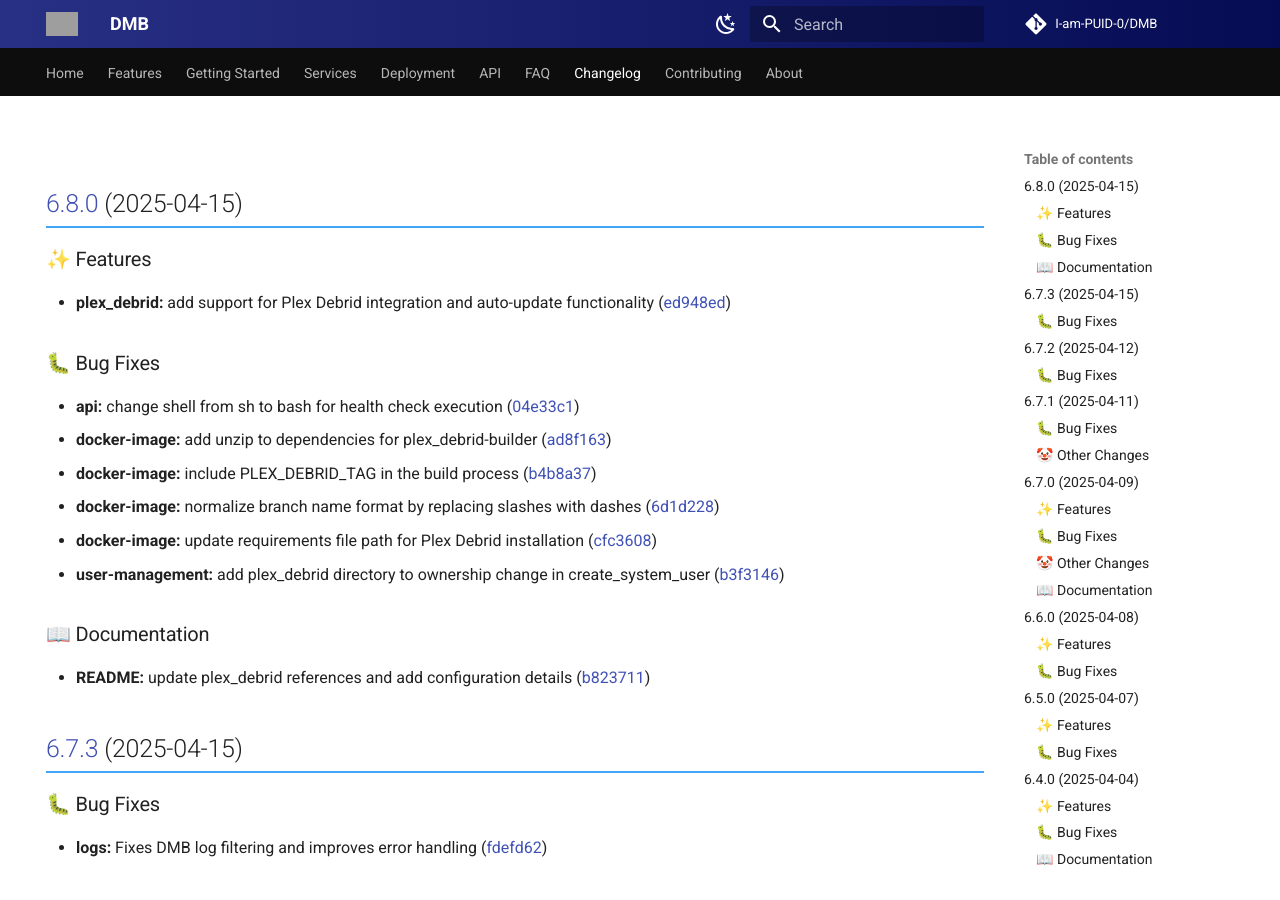
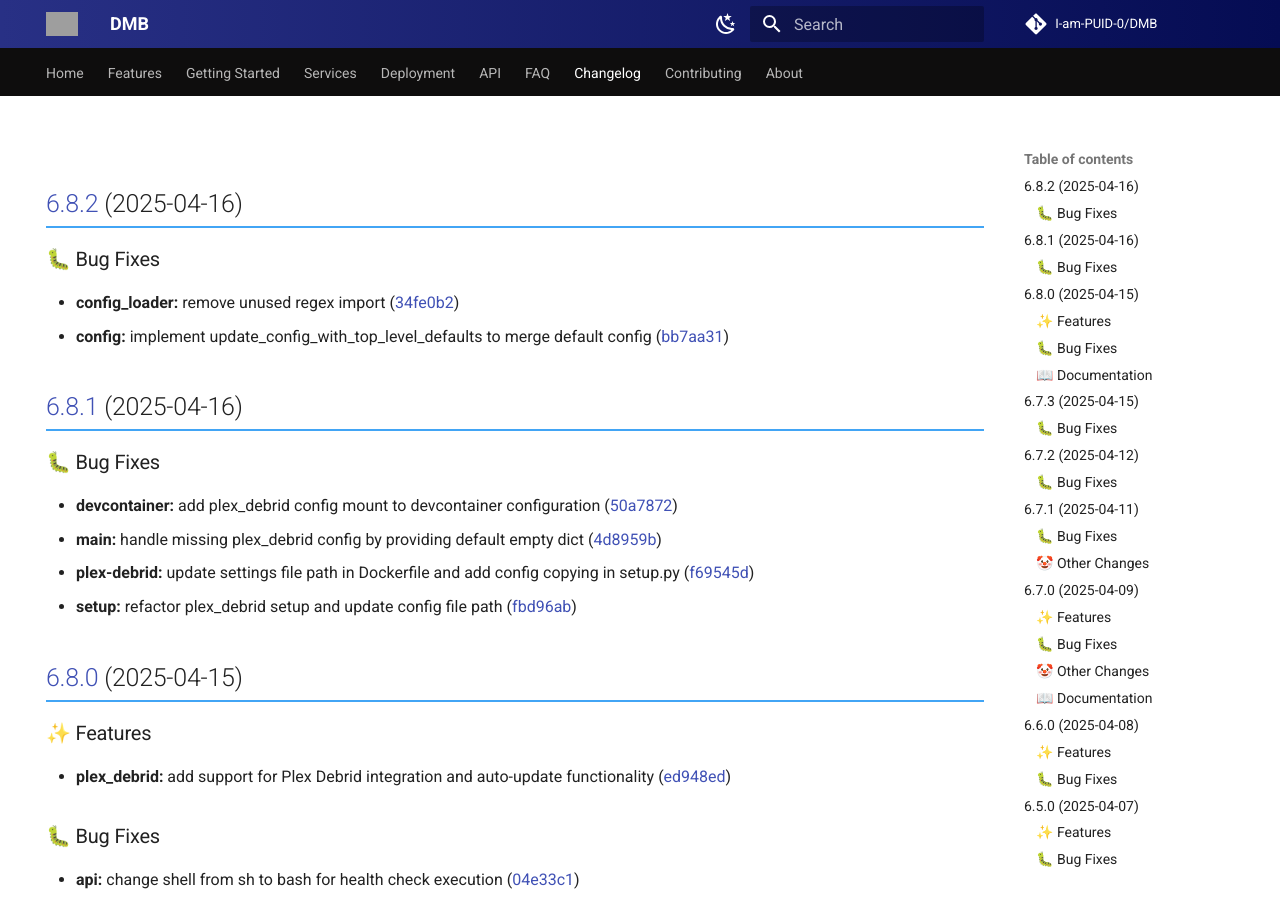
Before and after one commit to I-am-PUID-0/DMB_Docs, an MkDocs documentation site: the page built from docs/changelog.md, in a window 1280 px wide and 900 px high. Built offline with MkDocs 1.6.1 and Material for MkDocs 9.7.7, drawn with Linux system fonts in a browser that asks for light colours; comment, search, counter and statistics services are not loaded; grey boxes are pictures that could not be loaded.

Commit message:
Update Changelog

```diff
--- a/docs/changelog.md
+++ b/docs/changelog.md
@@ -4,6 +4,24 @@ hide:
 ---
 
 # Changelog
+
+## [6.8.2](https://github.com/I-am-PUID-0/DMB/compare/6.8.1...6.8.2) (2025-04-16)
+
+
+### 🐛 Bug Fixes
+
+* **config_loader:** remove unused regex import ([34fe0b2](https://github.com/I-am-PUID-0/DMB/commit/34fe0b2bc56ec13e0a0ccae95d0f460912941d19))
+* **config:** implement update_config_with_top_level_defaults to merge default config ([bb7aa31](https://github.com/I-am-PUID-0/DMB/commit/bb7aa3112523c8b7af2c99d420bfc4de77709dce))
+
+## [6.8.1](https://github.com/I-am-PUID-0/DMB/compare/6.8.0...6.8.1) (2025-04-16)
+
+
+### 🐛 Bug Fixes
+
+* **devcontainer:** add plex_debrid config mount to devcontainer configuration ([50a7872](https://github.com/I-am-PUID-0/DMB/commit/50a787268653aa2526a3b3559200b2a52844d34e))
+* **main:** handle missing plex_debrid config by providing default empty dict ([4d8959b](https://github.com/I-am-PUID-0/DMB/commit/4d8959b12e4fc6cd5226aadf356a4134e18473df))
+* **plex-debrid:** update settings file path in Dockerfile and add config copying in setup.py ([f69545d](https://github.com/I-am-PUID-0/DMB/commit/f69545d19bac40cd2be186b523feff69f69c0765))
+* **setup:** refactor plex_debrid setup and update config file path ([fbd96ab](https://github.com/I-am-PUID-0/DMB/commit/fbd96aba1a8d283e91336f2427f18bf87ddefae6))
 
 ## [6.8.0](https://github.com/I-am-PUID-0/DMB/compare/6.7.3...6.8.0) (2025-04-15)
 
```
